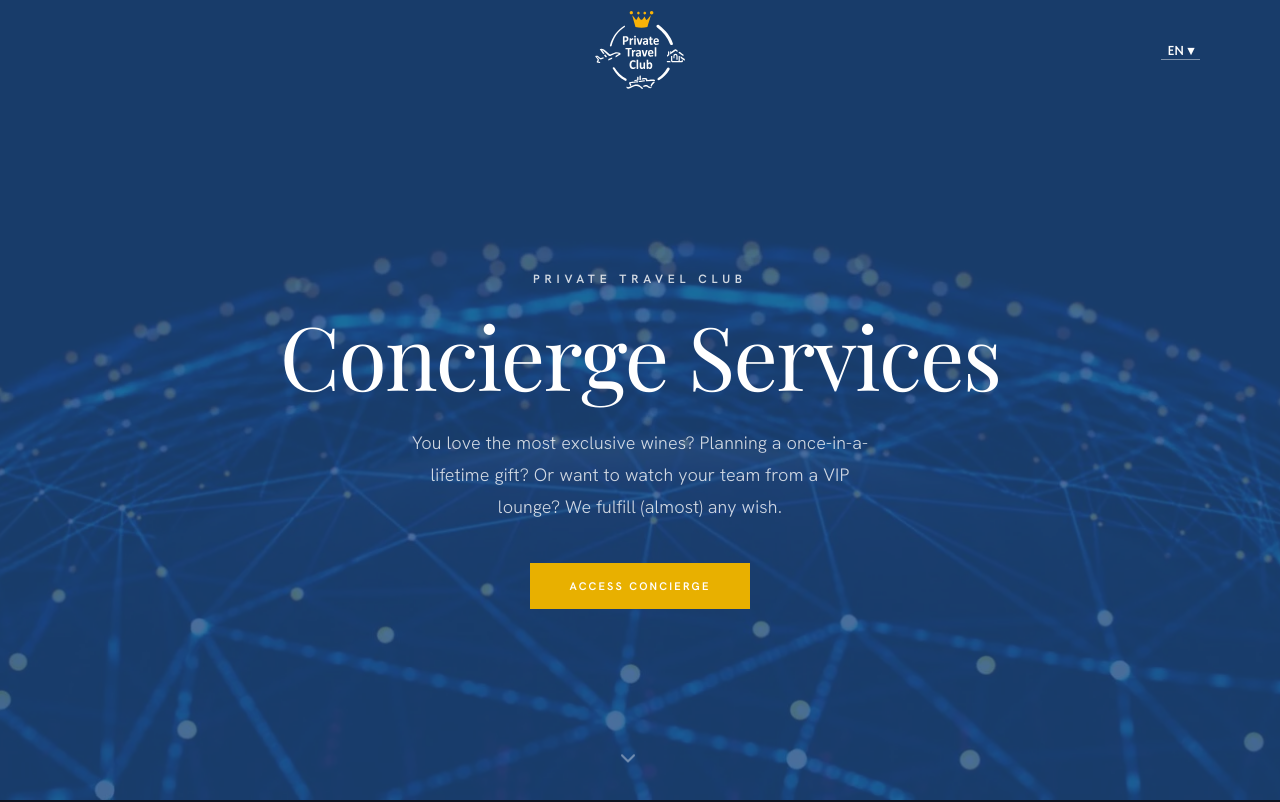
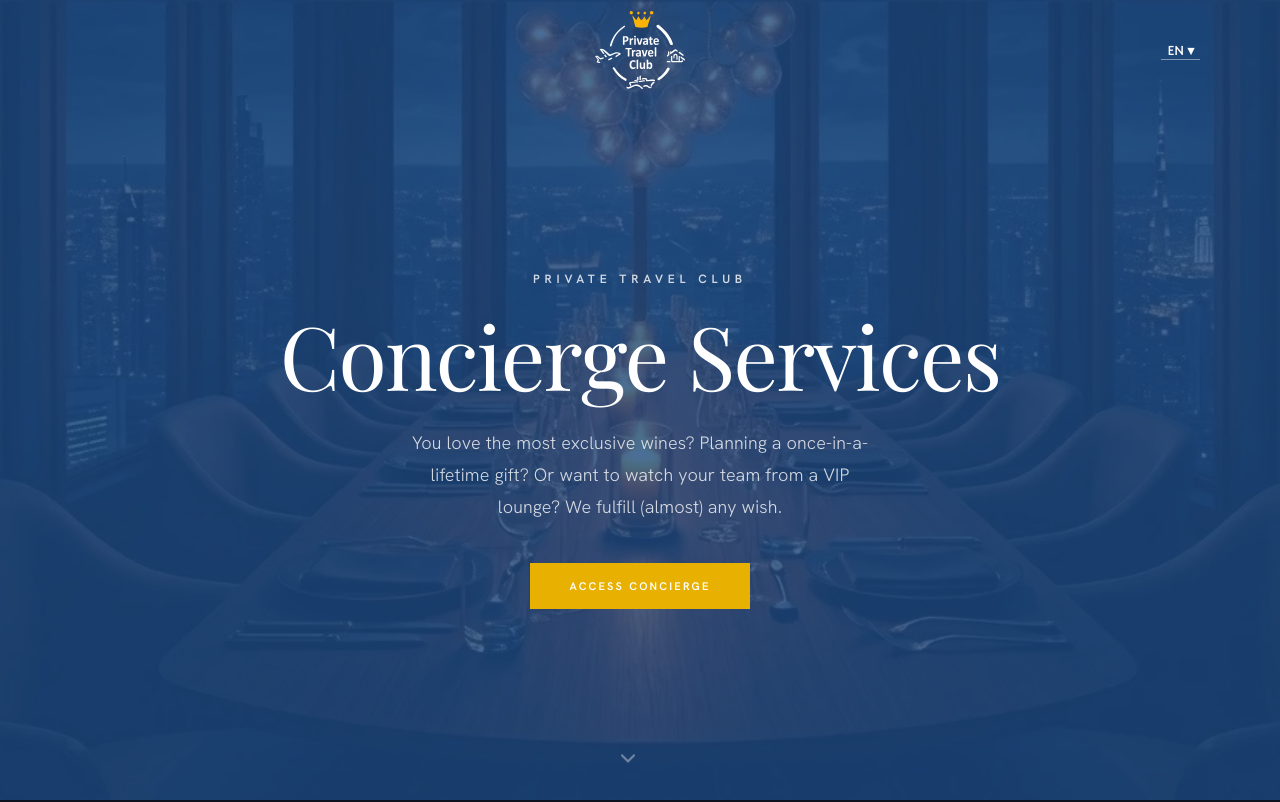
Before and after one commit to deminvv1/Private-Travel-Club, a Next.js app: page /en/concierge in a window 1280 px wide. Shown: the top 802 px of the page. Built offline with nearby package versions, Linux system fonts and the light colour scheme.

Commit message:
fix DONE DONE

```diff
--- a/app/[locale]/concierge/page.tsx
+++ b/app/[locale]/concierge/page.tsx
@@ -53,7 +53,7 @@
 
         {/* ── HERO ── */}
         <section style={{ position: 'relative', width: '100%', minHeight: '100vh', overflow: 'hidden', display: 'flex', alignItems: 'center' }}>
-          <div style={{ position: 'absolute', inset: 0, zIndex: 0, backgroundImage: "url('/images/tild6638-6537-4132-a666-383131626462__istock-964566894.webp')", backgroundSize: 'cover', backgroundPosition: 'center' }} />
+          <div style={{ position: 'absolute', inset: 0, zIndex: 0, backgroundImage: "url('/images/concierge-page.webp')", backgroundSize: 'cover', backgroundPosition: 'center' }} />
           <div style={{ position: 'absolute', inset: 0, zIndex: 1, background: 'rgba(31,75,133,0.8)' }} />
           <div style={{ position: 'relative', zIndex: 2, padding: 'clamp(120px,14vw,160px) clamp(24px,6vw,100px) 80px', maxWidth: 900, width: '100%', margin: '0 auto', textAlign: 'center' }}>
             <p className="stitch-label" style={{ letterSpacing: '0.4em', color: 'rgba(255,255,255,0.8)', marginBottom: 20 }}>{t.tagline}</p>
```
Also changed, not shown: public/images/concierge-page.webp (added).
